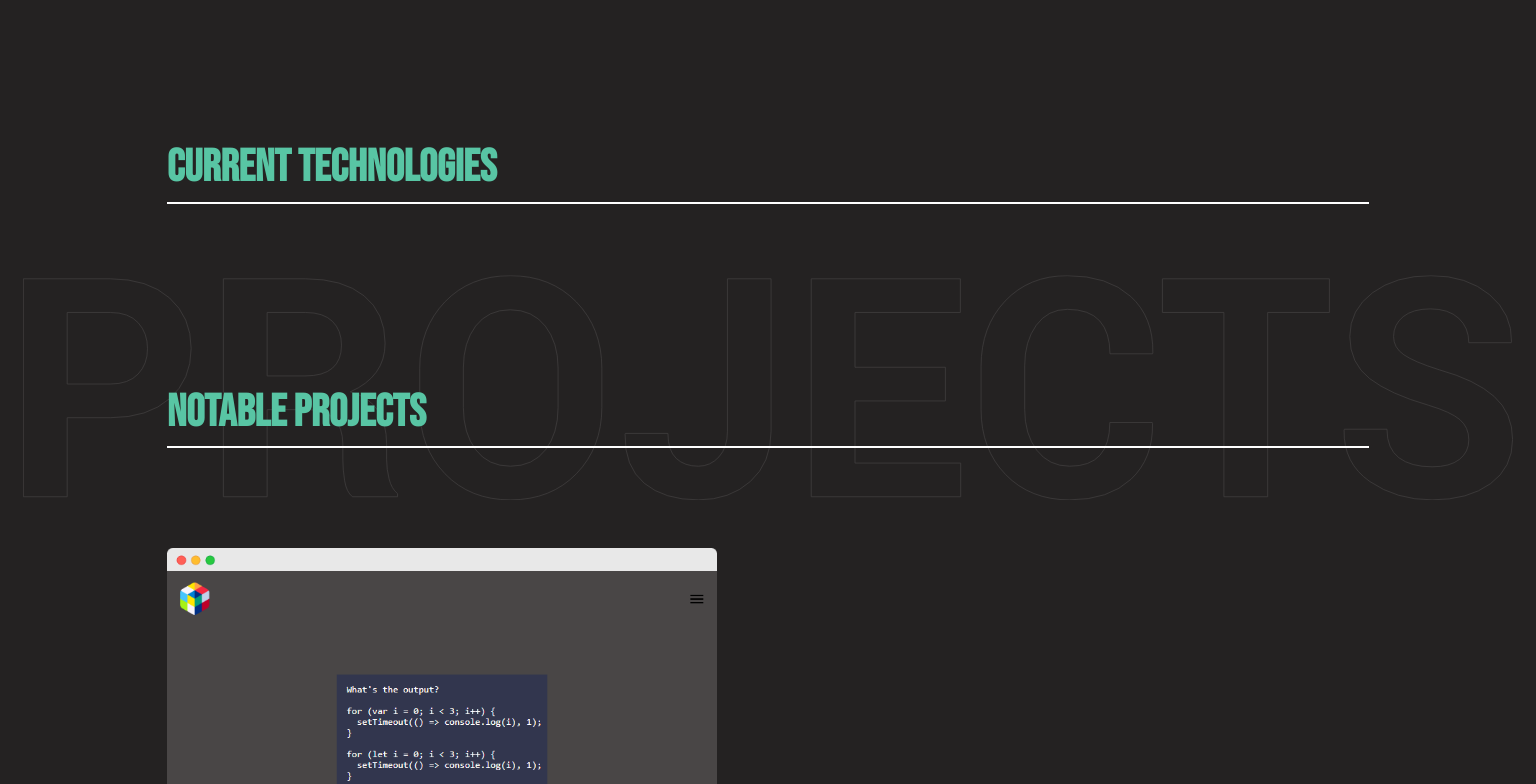
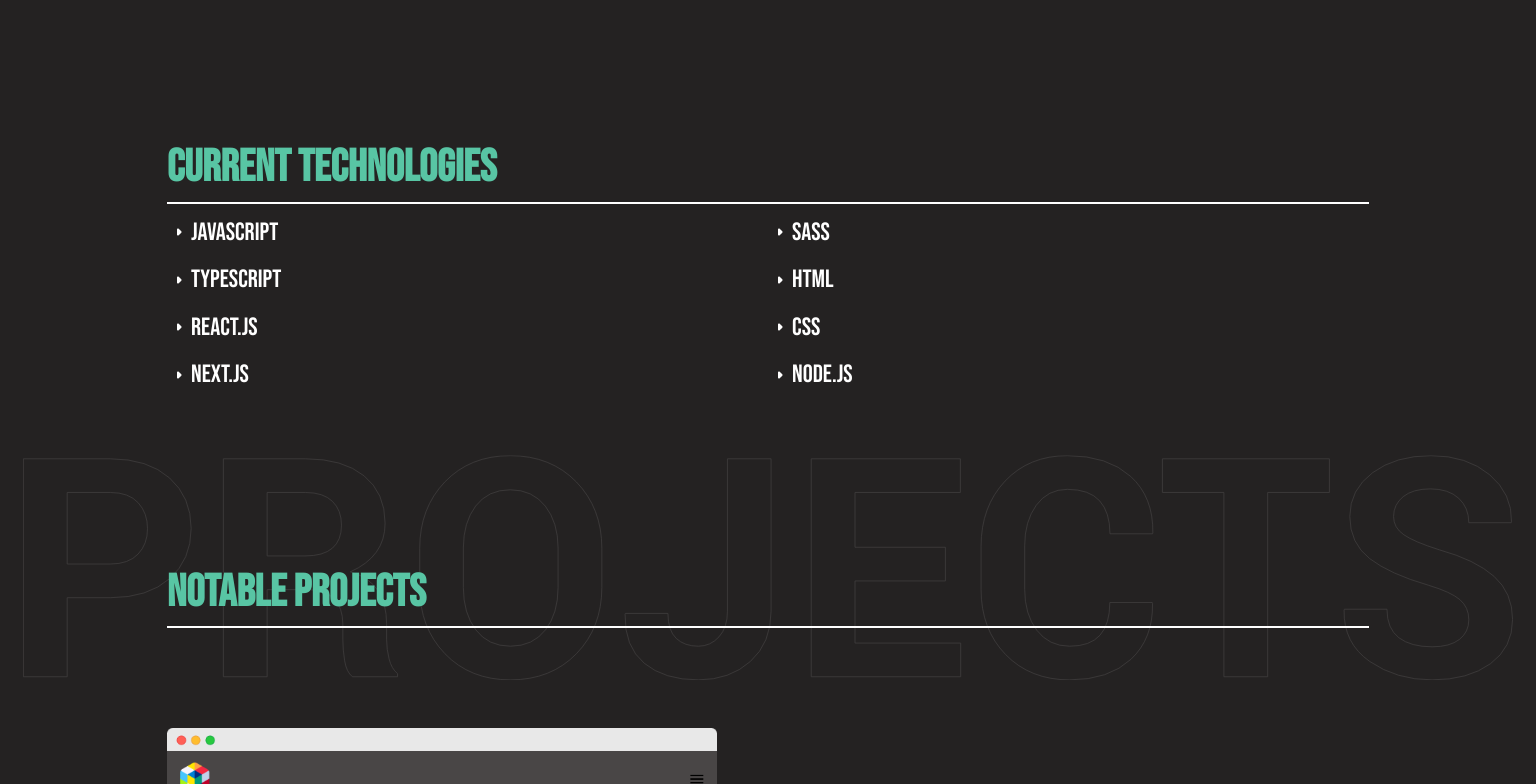
Before and after one commit to arniehayes/Arnie-Hayes-Portfolio, a Next.js app: page / in a window 1536 px wide. Shown: the part 1180-1964 px from the top of the page. Built offline with nearby package versions, Linux system fonts and the light colour scheme.

Commit message:
added technologies list

```diff
--- a/components/MainPage/Header/Nav/Nav.module.scss
+++ b/components/MainPage/Header/Nav/Nav.module.scss
@@ -108,10 +108,26 @@ $accent-color: #58c5a4;
         margin: 1.5rem;
         color: rgb(88, 197, 164);
         font-size: 35px;
+        position: relative;
+        cursor: pointer !important;
 
-        &:hover {
+        &:hover:after {
             color: white;
-            cursor: pointer;
+            transform: scaleX(1);
+            transform-origin: bottom left;
+        }
+
+        &:after {
+            content: '';
+            position: absolute;
+            width: 100%;
+            transform: scaleX(0);
+            height: 4px;
+            bottom: 0;
+            left: 0;
+            background-color: $accent-color;
+            transform-origin: bottom right;
+            transition: transform 0.25s ease-out;
         }
 
     }
--- a/components/Skills/Skills.jsx
+++ b/components/Skills/Skills.jsx
@@ -1,7 +1,11 @@
 import React from 'react'
 import style from "./Skills.module.scss";
+import ArrowRightRoundedIcon from "@mui/icons-material/ArrowRightRounded";
 
 const Skills = () => {
+
+  const skill_list = ["Javascript", "Typescript", "React.js", "Next.js", "Sass", "HTML", "CSS", "Node.js"]
+
   return (
     <section className={style.section_container}>
       <div className={style.skills_container}>
@@ -9,6 +13,28 @@ const Skills = () => {
           <h2 className={style.title}>Current Technologies</h2>
           <span className={style.long_bar} />
         </div>
+        <div className={style.skill_list_container}>
+          <ul className={style.skill_list}>
+            {skill_list.slice(0, 4).map((item, idx) => (
+              <li className={style.skill_item} id={idx}>
+                <span className={style.span}>
+                  <ArrowRightRoundedIcon />
+                  {item}
+                </span>
+              </li>
+            ))}
+          </ul>
+          <ul className={style.skill_list}>
+            {skill_list.slice(4).map((item, idx) => (
+              <li className={style.skill_item} id={idx}>
+                <span className={style.span}>
+                  <ArrowRightRoundedIcon />
+                  {item}
+                </span>
+              </li>
+            ))}
+          </ul>
+        </div>
       </div>
     </section>
   );
--- a/components/Skills/Skills.module.scss
+++ b/components/Skills/Skills.module.scss
@@ -11,6 +11,7 @@ $accent-color: #58c5a4;
 
 .skills_container {
     display: flex;
+    flex-direction: column;
     justify-content: center;
     align-items: center;
     max-width: 900px;
@@ -41,6 +42,42 @@ $accent-color: #58c5a4;
     padding: 0;
     margin: 0;
     width: 100%;
+}
+
+.skill_list_container {
+    display: flex;
+    justify-content: center;
+    align-items: center;
+    width: 100%;
+}
+
+.skill_list {
+    display: flex;
+    justify-content: flex-start;
+    flex-direction: column;
+    align-items: center;
+    flex-wrap: wrap;
+    gap: 10px;
+    padding: 0;
+    margin: 0;
+    width: 50%;
+}
+
+.skill_item {
+    font-family: 'Bebas Neue', cursive;
+    list-style: none;
+    color: #fff;
+    font-size: 25px;
+    display: flex;
+    justify-content: flex-start;
+    align-items: center;
+    width: 100%;
+}
+
+.span {
+    display: flex;
+    justify-content: center;
+    align-items: center;
 }
 
 @media only screen and (min-width: 1300px) {
```
